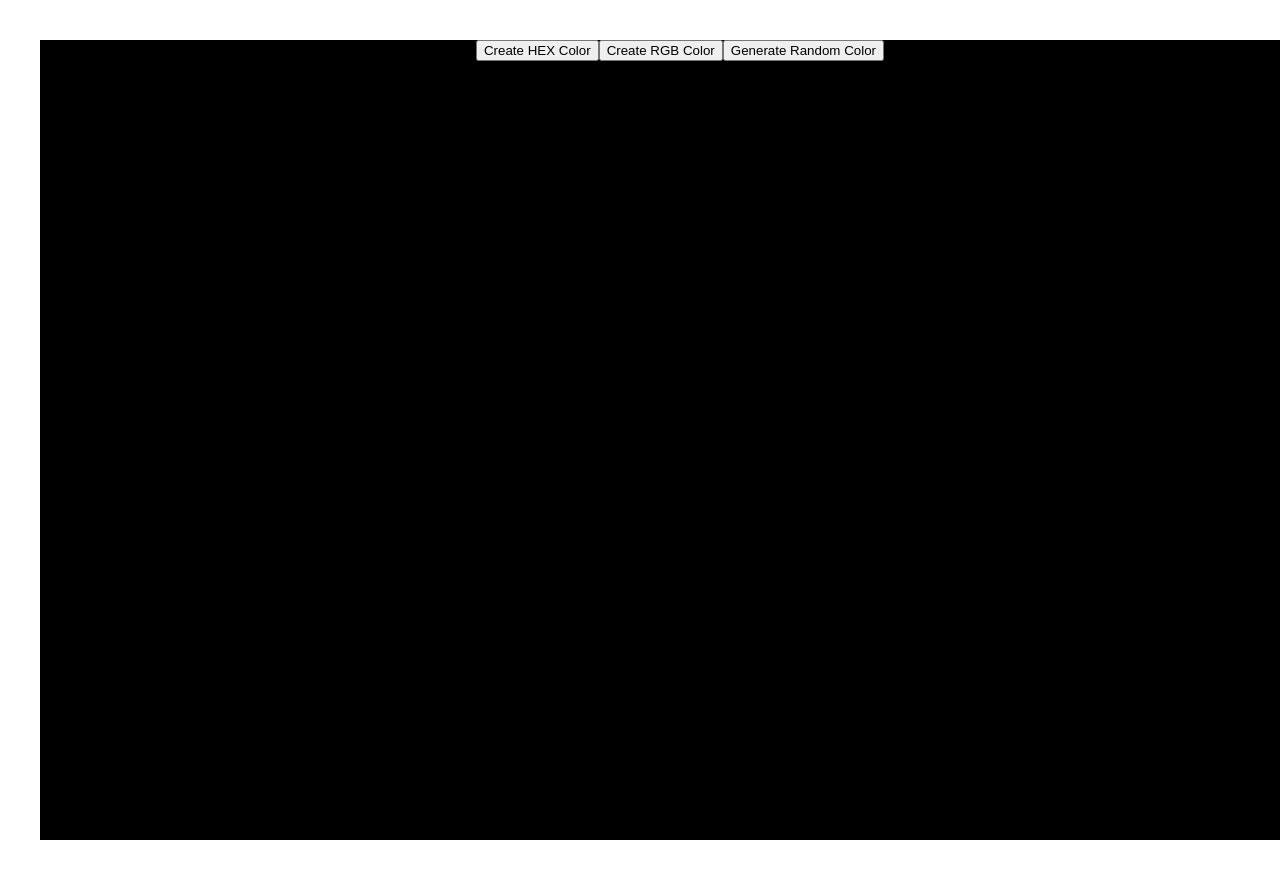
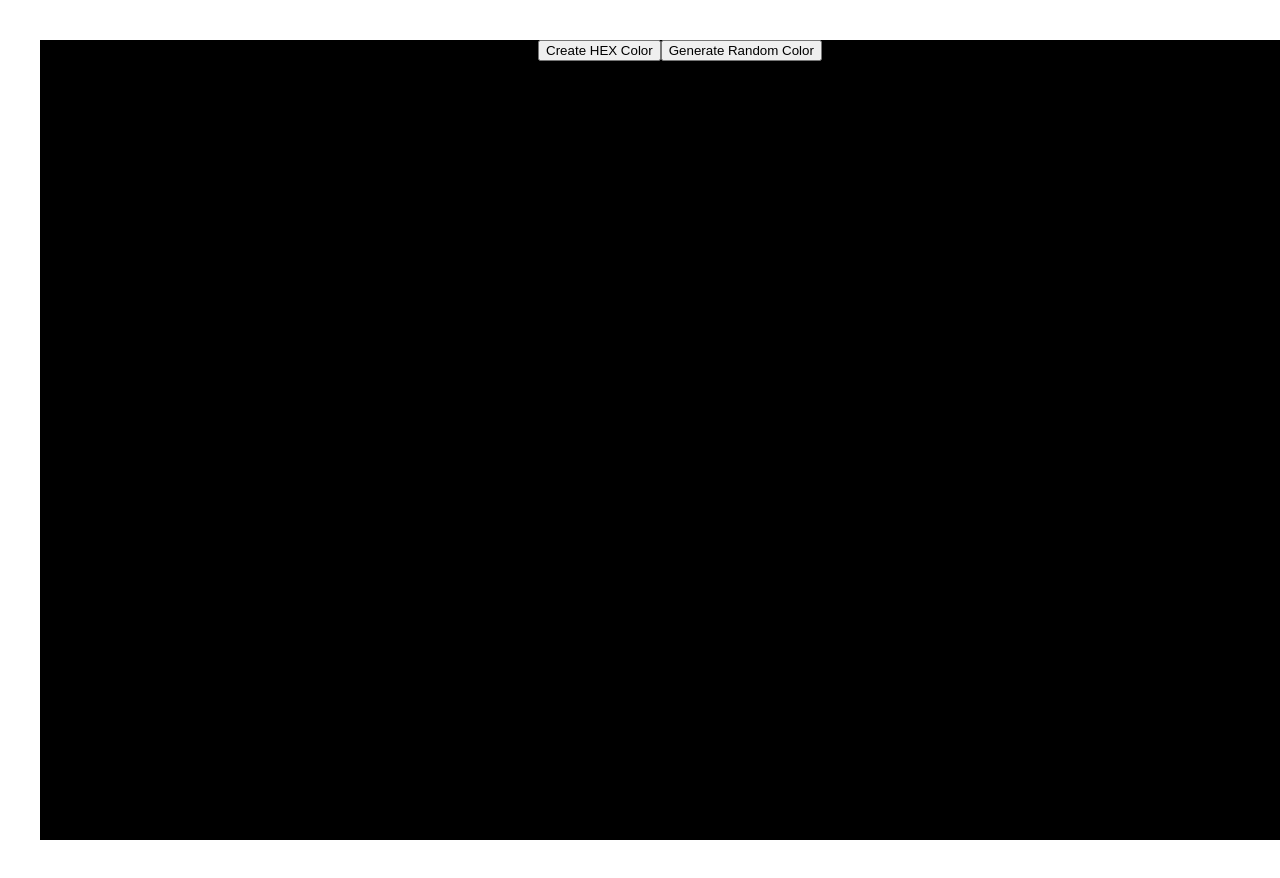
Before and after one commit to arunpanigrahi93/React_All_Concepts_Practical, a React (Vite) app: page / in a window 1280 px wide. Shown: the top 878 px of the page. Built offline with nearby package versions, Linux system fonts and the light colour scheme.

Commit message:
ramdomcolor_generator_layout

```diff
--- a/src/components/Random-color/index.jsx
+++ b/src/components/Random-color/index.jsx
@@ -27,7 +27,7 @@ function RandomColor() {
   return (
     <div style={{ width: "100vw", height: "100vh", background: color }}>
       <button onClick={() => setTypeOfColor("hex")}>Create HEX Color</button>
-      <button onClick={() => setTypeOfColor("rgb")}>Create RGB Color</button>
+      {/* <button onClick={() => setTypeOfColor("rgb")}>Create RGB Color</button> */}
       <button
         onClick={
           typeOfColor === "hex"
```
